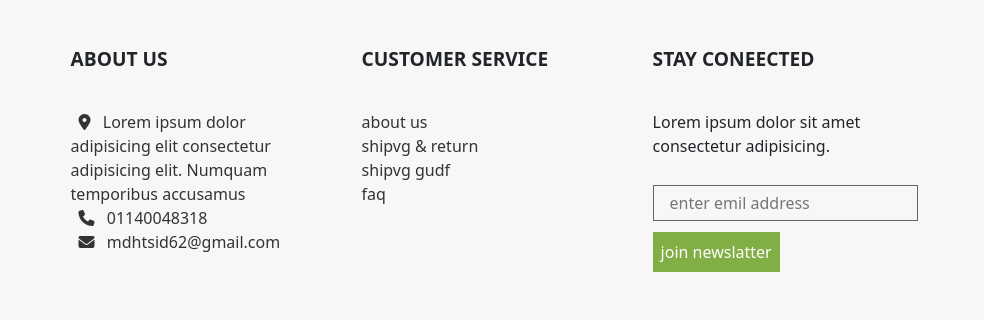
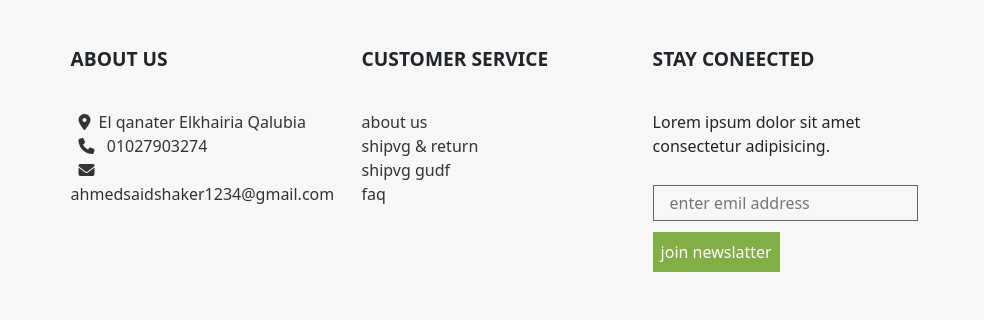
Before and after one commit to ahmedsaid114/vox, a plain HTML site: page index.html in a window 1280 px wide. Shown: the part 8203-8523 px from the top of the page, 296-1280 px from the left. Drawn offline with nearby package versions, Linux system fonts and the light colour scheme.

Commit message:
Update index.html

```diff
--- a/index.html
+++ b/index.html
@@ -1475,9 +1475,9 @@
 
             <div class="footer-item col-lg-3 col-md-6 col-12">
                 <h3>about us</h3>
-                <a href="#"><i class="fa-solid fa-location-dot"></i> Lorem ipsum dolor  adipisicing elit consectetur adipisicing elit. Numquam temporibus accusamus</a>
-                <a href="#"><i class="fa-solid fa-phone"></i>  01140048318</a>
-                <a href="#"><i class="fa-solid fa-envelope"></i> mdhtsid62@gmail.com</a>
+                <a href="مدينة القناطر الخيرية، القناطر الخيرية، محافظة القليوبية"><i class="fa-solid fa-location-dot"></i>El qanater Elkhairia Qalubia</a>
+                <a href="tel:01027903274"><i class="fa-solid fa-phone"></i> 01027903274</a>
+                <a href="#"><i class="fa-solid fa-envelope"></i> ahmedsaidshaker1234@gmail.com</a>
             </div>
 
             <div class="footer-item col-lg-3 col-md-6 col-12">
```
